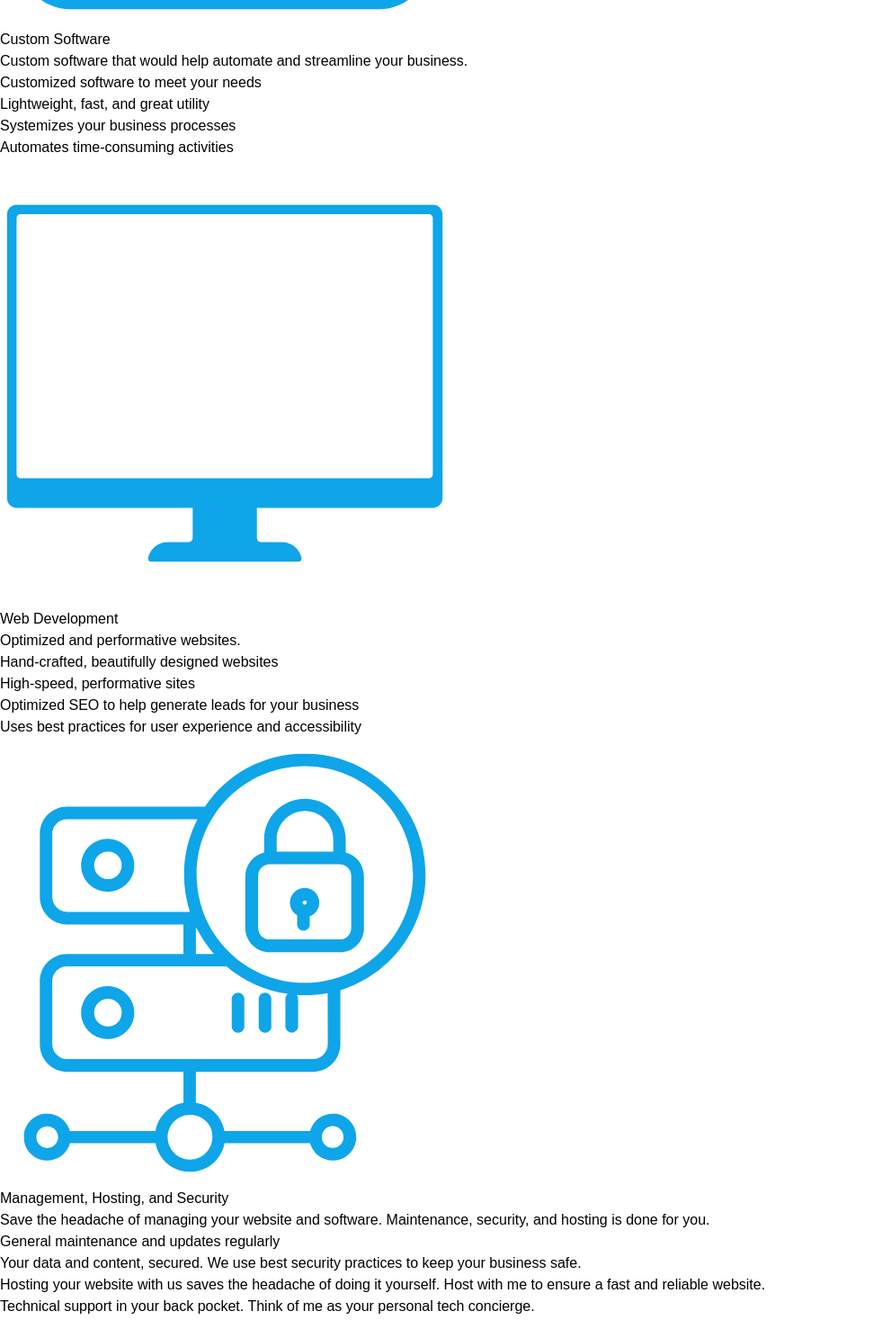
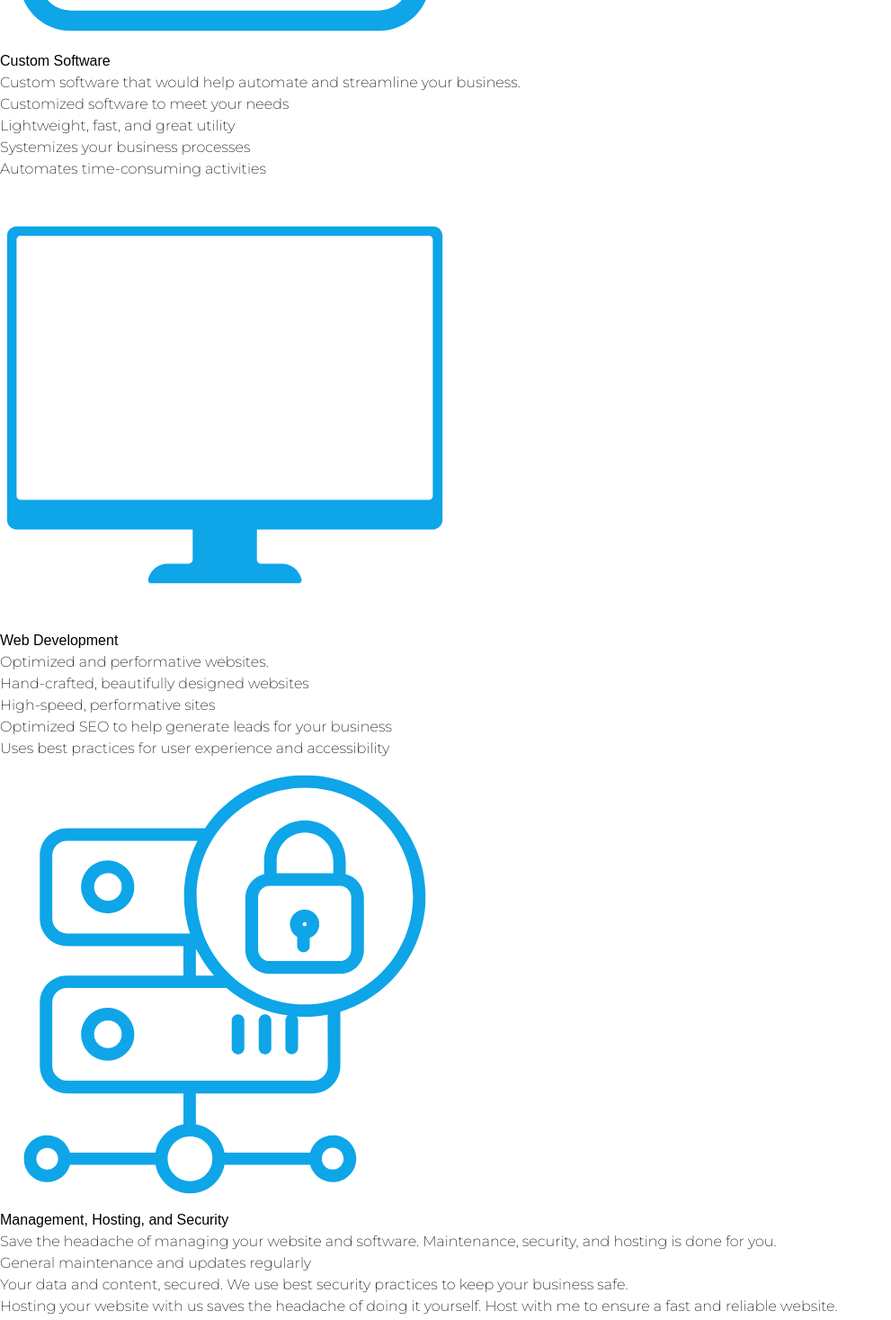
Before and after one commit to GabrielJDavila/TheWebArtificerPortfolio, a Next.js app: page / in a window 1280 px wide. Shown: the part 3720-5187 px from the top of the page at 90% size, without its empty margins (0-991 px from the left). Built offline with nearby package versions, Linux system fonts and the light colour scheme; a web font is replaced by a local one.

Commit message:
Changed font style for certain elements

```diff
--- a/src/app/ui/homepageui/about-home.tsx
+++ b/src/app/ui/homepageui/about-home.tsx
@@ -1,8 +1,12 @@
 "use client"
 import { useEffect, useState } from "react"
+import { Inter, Montserrat } from "next/font/google"
 import LogoColorMode from "../logocolormode"
 import { useColorTheme } from "../../lib/ColorModeContext"
 import Link from "next/link"
+
+const inter = Inter({ subsets: ["latin"], weight: "200" });
+const mont = Montserrat({subsets: ["latin"], weight: "200"})
 
 export default function AboutUi() {
    const {colorTheme, setColorTheme} = useColorTheme()
@@ -17,8 +21,8 @@ export default function AboutUi() {
                     alt="picture of Gabriel Davila, wearing a black collared shirt against a beige background."
                     className="flex flex-col w-1/2 lg:w-1/4 text-center justify-center items-center m-auto rounded-3xl rotate-3"
                 />
-                <p>I'm Gabriel, and I'm not your traditional developer. I have 7+ years in the fitness industry as a coach, developing excellent customer service and soft skills.
-                    While I love coaching, I have a natural drive to create and build things. So in 2019 I learned to code, and now the rest is history.
+                <p className={`${mont.className} dark:text-white`}>I'm Gabriel, and I'm not your traditional developer. I have 7+ years in the fitness industry as a coach, developing excellent customer service and soft skills.
+                    While I love coaching, I have a natural drive to create and build things. So in 2019 I learned to code, and that turned from a hobby into a bachelors of Computer Science.
                     I now use my unique skillset to create stunning websites and helpful applications for small businesses, all while providing an unparalleled customer experience.</p>
                 <Link href="#" className="bg-green-600 w-24 m-auto p-2 rounded-full hover:bg-sky-600">Read more</Link>
             </div>
--- a/src/app/ui/homepageui/services-home.tsx
+++ b/src/app/ui/homepageui/services-home.tsx
@@ -1,12 +1,15 @@
+import { Montserrat } from "next/font/google"
+
+const mont = Montserrat({subsets: ["latin"], weight: "200"})
 
 export default function ServicesUi() {
     return (
         <section className="flex flex-col w-full text-center justify-center px-4 py-8">
                 {/* <div className="absolute -top-12 bg-zinc-800 w-full h-32 skew-y-6 z-0"></div> */}
                 <h2 className="z-20 my-4 text-xl">Do what you do best.</h2>
-                <p>Running a business is tough work. There are a million and 1 things to think and work on, and you don't need to add on the stress of building and managing your website.</p>
+                <p className={`${mont.className}`}>Running a business is tough work. There are a million and 1 things to think and work on, and you don't need to add on the stress of building and managing your website.</p>
                 <br></br>
-                <p>That is where my specialty lies: I'll handle the tech, you handle what you do best - running your business and helping your customers.</p>
+                <p className={`${mont.className}`}>That is where my specialty lies: I'll handle the tech, you handle what you do best - running your business and helping your customers.</p>
                 <br></br>
                 <div className="flex flex-col gap-4 justify-left text-left mt-8">
                     <div className="flex flex-col justify-items-start gap-4 text-left dark:bg-zinc-800 px-4 py-8 rounded-3xl">
@@ -14,12 +17,12 @@ export default function ServicesUi() {
                             <img src="/WA_icon_v2.1.png" className="w-12"/>
                             <p className="text-sky-500 text-lg">Custom Software</p>
                         </div>
-                        <p>Custom software that would help automate and streamline your business.</p>
+                        <p className={`${mont.className}`}>Custom software that would help automate and streamline your business.</p>
                         <ul className="list-disc pl-4">
-                            <li>Customized software to meet your needs</li>
-                            <li>Lightweight, fast, and great utility</li>
-                            <li>Systemizes your business processes</li>
-                            <li>Automates time-consuming activities</li>
+                            <li className={`${mont.className}`}>Customized software to meet your needs</li>
+                            <li className={`${mont.className}`}>Lightweight, fast, and great utility</li>
+                            <li className={`${mont.className}`}>Systemizes your business processes</li>
+                            <li className={`${mont.className}`}>Automates time-consuming activities</li>
                         </ul>
                     </div>
                     <div className="flex flex-col justify-items-start gap-4 text-left dark:bg-zinc-800 px-4 py-8 rounded-3xl">
@@ -27,12 +30,12 @@ export default function ServicesUi() {
                             <img src="/WA_icon_v2.2.png" className="w-12"/>
                             <p className="text-sky-500 text-lg">Web Development</p>
                         </div>
-                        <p>Optimized and performative websites.</p>
+                        <p className={`${mont.className}`}>Optimized and performative websites.</p>
                         <ul className="list-disc pl-4">
-                            <li>Hand-crafted, beautifully designed websites</li>
-                            <li>High-speed, performative sites</li>
-                            <li>Optimized SEO to help generate leads for your business</li>
-                            <li>Uses best practices for user experience and accessibility</li>
+                            <li className={`${mont.className}`}>Hand-crafted, beautifully designed websites</li>
+                            <li className={`${mont.className}`}>High-speed, performative sites</li>
+                            <li className={`${mont.className}`}>Optimized SEO to help generate leads for your business</li>
+                            <li className={`${mont.className}`}>Uses best practices for user experience and accessibility</li>
                         </ul>
                     </div>
                     <div className="flex flex-col justify-items-start gap-4 text-left dark:bg-zinc-800 px-4 py-8 rounded-3xl">
@@ -40,12 +43,12 @@ export default function ServicesUi() {
                             <img src="/WA_icon_v2.3.png" className="w-12"/>
                             <p className="text-sky-500 text-lg">Management, Hosting, and Security</p>
                         </div>
-                        <p>Save the headache of managing your website and software. Maintenance, security, and hosting is done for you.</p>
+                        <p className={`${mont.className}`}>Save the headache of managing your website and software. Maintenance, security, and hosting is done for you.</p>
                         <ul className="list-disc pl-4">
-                            <li>General maintenance and updates regularly</li>
-                            <li>Your data and content, secured. We use best security practices to keep your business safe.</li>
-                            <li>Hosting your website with us saves the headache of doing it yourself. Host with me to ensure a fast and reliable website.</li>
-                            <li>Technical support in your back pocket. Think of me as your personal tech concierge.</li>
+                            <li className={`${mont.className}`}>General maintenance and updates regularly</li>
+                            <li className={`${mont.className}`}>Your data and content, secured. We use best security practices to keep your business safe.</li>
+                            <li className={`${mont.className}`}>Hosting your website with us saves the headache of doing it yourself. Host with me to ensure a fast and reliable website.</li>
+                            <li className={`${mont.className}`}>Technical support in your back pocket. Think of me as your personal tech concierge.</li>
                         </ul>
                     </div>
 
```
